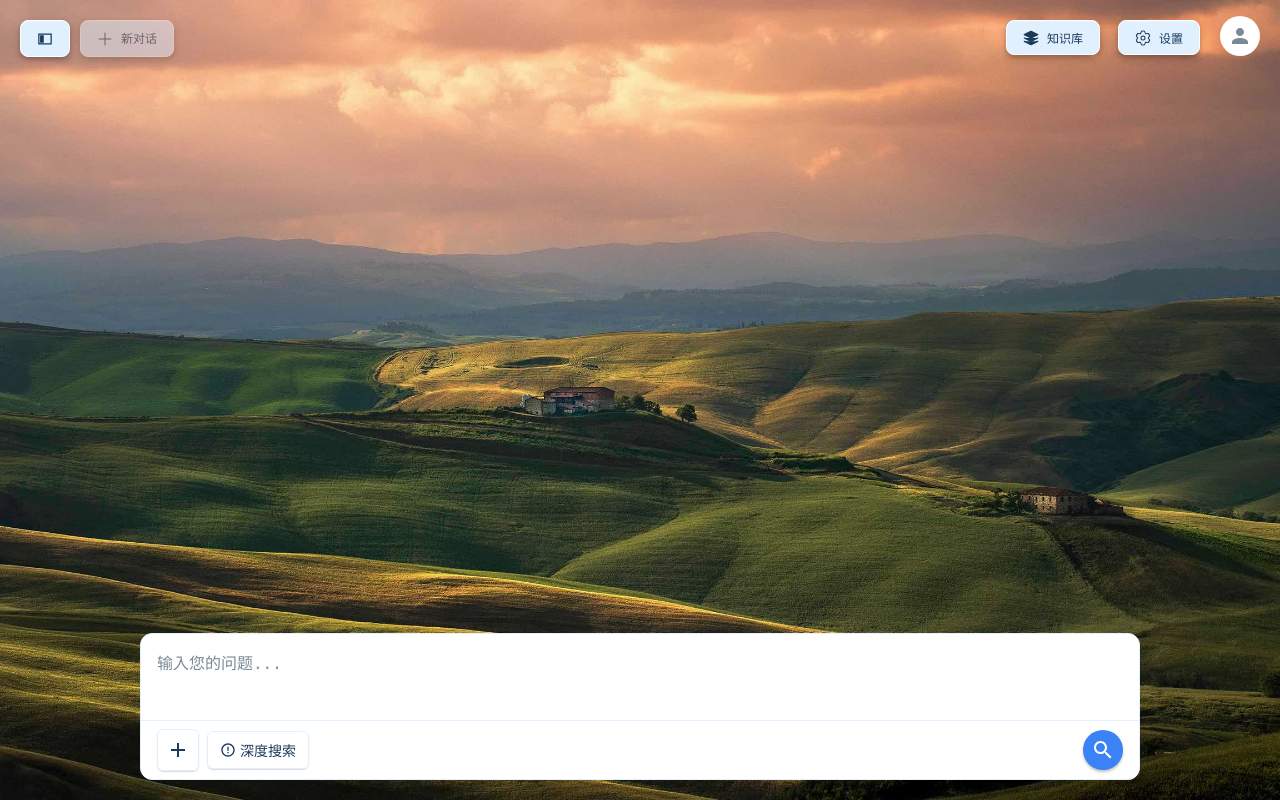
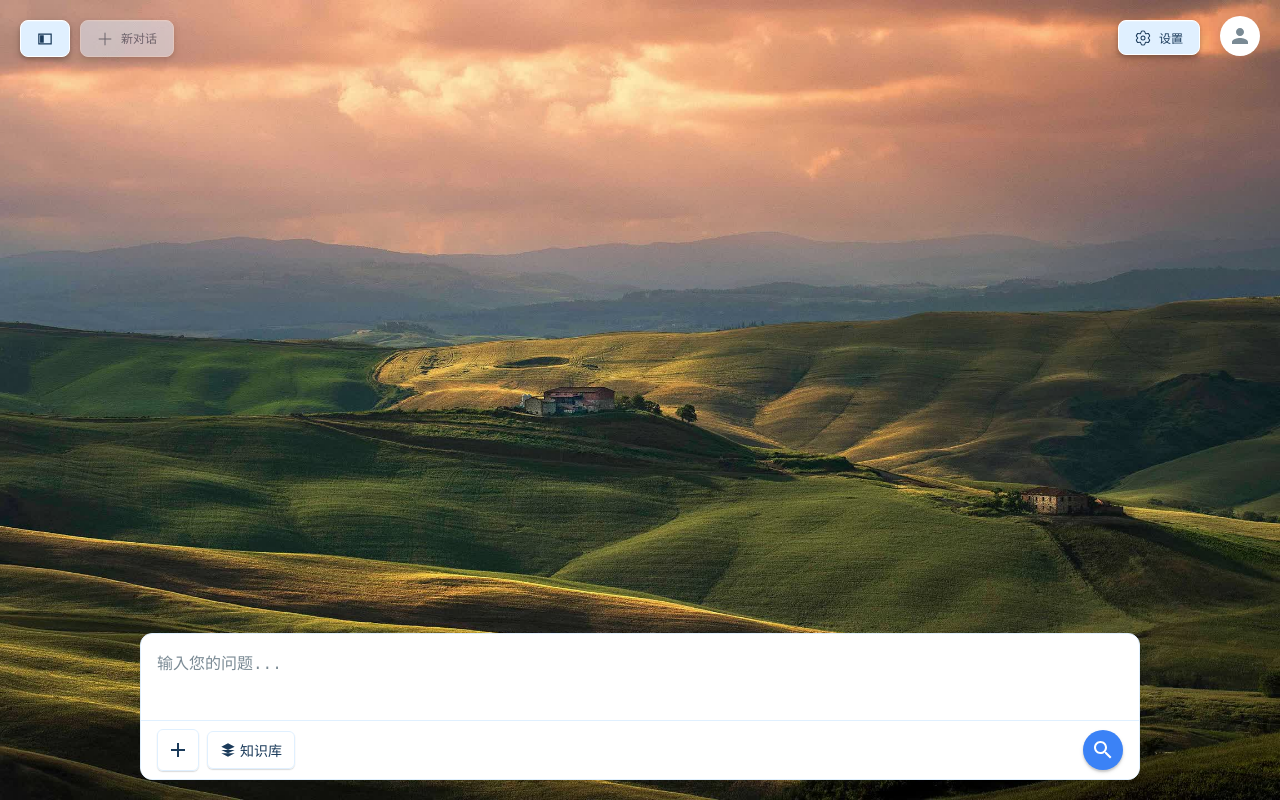
Before and after one commit to SummerBlue-code/MyWebAgentFrontend, a Vue app: page / in a window 1280 px wide. Shown: the top 800 px of the page. Built offline with nearby package versions, Linux system fonts and the light colour scheme.

Commit message:
- 完善了知识库功能

```diff
--- a/src/components/ChatInterface.vue
+++ b/src/components/ChatInterface.vue
@@ -53,12 +53,6 @@
     <button id="settings-button" @click="openSettingsPanel">
       <IconSetting class="settings-icon" />
       <span>设置</span>
-    </button>
-
-    <!-- 知识库按钮 -->
-    <button id="knowledge-button" @click="openKnowledgePanel">
-      <IconKnowledge class="knowledge-icon" />
-      <span>知识库</span>
     </button>
 
     <!-- 用户登录按钮 -->
@@ -461,9 +455,23 @@ const handleAddDatabase = async (name) => {
 
 // 选择数据库
 const handleSelectDatabase = async (db) => {
-  knowledgeStore.setCurrentDatabase(db.kb_id);
   // 获取该数据库的文件列表
   await fetchFileList(db.kb_id);
+};
+
+// 确认使用知识库
+const handleConfirmDatabase = (database) => {
+  if (database === null) {
+    // 取消使用知识库
+    knowledgeStore.setCurrentDatabase(null);
+    knowledgeStore.setCurrentFiles([]);
+    toastStore.showToast('已取消使用知识库', 'success');
+  } else {
+    // 使用选中的知识库
+    knowledgeStore.setCurrentDatabase(database.kb_id);
+    toastStore.showToast(`已选择知识库：${database.name}`, 'success');
+  }
+  closeKnowledgePanel();
 };
 
 // 上传文件
@@ -520,12 +528,6 @@ const handleDeleteFile = async (file) => {
   } catch (error) {
     toastStore.showToast(error.message, 'error');
   }
-};
-
-// 确认使用知识库
-const handleConfirmDatabase = (database) => {
-  knowledgeStore.setCurrentDatabase(database.kb_id);
-  toastStore.showToast(`已选择知识库：${database.name}`, 'success');
 };
 
 // 获取文件列表
--- a/src/components/chat/SearchBar.vue
+++ b/src/components/chat/SearchBar.vue
@@ -26,11 +26,19 @@
               <path d="M19 13h-6v6h-2v-6H5v-2h6V5h2v6h6v2z" fill="currentColor"/>
             </svg>
           </button>
-          <button class="deep-search-button">
+          <button
+            class="knowledge-button"
+            :class="{ 'has-selected': knowledgeStore.currentDatabase }"
+            @click="openKnowledgePanel"
+            :title="getKnowledgeButtonTitle"
+          >
             <svg viewBox="0 0 24 24" width="16" height="16" style="margin-right: 4px">
-              <path d="M12 2C6.48 2 2 6.48 2 12s4.48 10 10 10 10-4.48 10-10S17.52 2 12 2zm0 18c-4.41 0-8-3.59-8-8s3.59-8 8-8 8 3.59 8 8-3.59 8-8 8zm-1-13h2v6h-2zm0 8h2v2h-2z" fill="currentColor"/>
+              <path d="M12 2L2 7l10 5 10-5-10-5zM2 17l10 5 10-5M2 12l10 5 10-5" fill="currentColor"/>
             </svg>
-            深度搜索
+            <span class="knowledge-text">
+              {{ getKnowledgeButtonText }}
+            </span>
+            <span v-if="knowledgeStore.currentDatabase" class="selected-indicator"></span>
           </button>
         </div>
         <button class="icon-button search-button" @click="searchQuestion" title="搜索">
@@ -44,13 +52,15 @@
 </template>
 
 <script setup>
-import { ref } from 'vue';
+import { ref, computed } from 'vue';
 import ChatMessage from './ChatMessage.vue';
 import { useChatStore } from '../../stores/chat';
 import { useSettingsStore } from '../../stores/settings';
+import { useKnowledgeStore } from '../../stores/knowledge';
 
 const chatStore = useChatStore();
 const settingsStore = useSettingsStore();
+const knowledgeStore = useKnowledgeStore();
 
 const props = defineProps({
   isChatActive: {
@@ -67,6 +77,10 @@ const emit = defineEmits(['search', 'blur', 'unblur']);
 
 const searchInput = ref('');
 const chatContainer = ref(null);
+
+const openKnowledgePanel = () => {
+  knowledgeStore.toggleKnowledgePanel();
+};
 
 const blurBackground = () => {
   settingsStore.blurBackground();
@@ -90,6 +104,22 @@ const searchQuestion = () => {
     }, 100);
   }
 };
+
+const getKnowledgeButtonText = computed(() => {
+  if (!knowledgeStore.currentDatabase) {
+    return '知识库';
+  }
+  const currentDb = knowledgeStore.databaseList.find(db => db.kb_id === knowledgeStore.currentDatabase);
+  return currentDb ? currentDb.name : '知识库';
+});
+
+const getKnowledgeButtonTitle = computed(() => {
+  if (!knowledgeStore.currentDatabase) {
+    return '选择知识库';
+  }
+  const currentDb = knowledgeStore.databaseList.find(db => db.kb_id === knowledgeStore.currentDatabase);
+  return currentDb ? `当前知识库：${currentDb.name}` : '选择知识库';
+});
 </script>
 
 <style scoped>
@@ -182,7 +212,7 @@ textarea::placeholder {
   background: var(--color-background);
 }
 
-.deep-search-button {
+.knowledge-button {
   display: flex;
   align-items: center;
   padding: 8px 12px;
@@ -196,10 +226,53 @@ textarea::placeholder {
   box-shadow:
     0 1px 2px rgba(0, 0, 0, 0.05),
     0 1px 1px rgba(0, 0, 0, 0.1);
+  position: relative;
+  min-width: 80px;
 }
 
-.deep-search-button:hover {
+.knowledge-button.has-selected {
+  background: var(--color-primary);
+  border-color: var(--color-primary);
+  color: var(--vt-c-white);
+}
+
+.knowledge-text {
+  white-space: nowrap;
+  overflow: hidden;
+  text-overflow: ellipsis;
+  max-width: 120px;
+}
+
+.selected-indicator {
+  position: absolute;
+  top: -2px;
+  right: -2px;
+  width: 8px;
+  height: 8px;
+  background: var(--vt-c-white);
+  border-radius: 50%;
+  border: 2px solid var(--color-primary);
+}
+
+.knowledge-button:hover {
   background: var(--color-background);
+  transform: translateY(-1px);
+  box-shadow:
+    0 2px 4px rgba(0, 0, 0, 0.1),
+    0 2px 2px rgba(0, 0, 0, 0.15);
+}
+
+.knowledge-button.has-selected:hover {
+  background: var(--color-primary-hover);
+  border-color: var(--color-primary-hover);
+  color: var(--vt-c-white);
+}
+
+.knowledge-button:active {
+  transform: translateY(0);
+  box-shadow:
+    0 1px 2px rgba(0, 0, 0, 0.05),
+    0 1px 1px rgba(0, 0, 0, 0.1);
 }
 
 .search-button {
--- a/src/components/knowledge/KnowledgePanel.vue
+++ b/src/components/knowledge/KnowledgePanel.vue
@@ -12,7 +12,7 @@
       <div class="knowledge-container">
         <!-- 左侧数据库列表 -->
         <div class="database-list">
-          <h3>数据库列表</h3>
+          <h3>知识库列表</h3>
           <div class="database-input-section">
             <input
               type="text"
@@ -21,14 +21,14 @@
               class="database-input"
               @keyup.enter="handleAddDatabase"
             >
-            <button @click="handleAddDatabase" class="add-database-btn">添加数据库</button>
+            <button @click="handleAddDatabase" class="add-database-btn">添加知识库</button>
           </div>
           <div class="database-items">
             <div
               v-for="(db, index) in databaseList"
               :key="index"
               class="database-item"
-              :class="{ active: selectedDatabase === db.kb_id }"
+              :class="{ active: panelSelectedDatabase === db.kb_id }"
               @click="handleSelectDatabase(db)"
             >
               <span class="database-name">{{ db.name }}</span>
@@ -38,16 +38,18 @@
           <div class="confirm-section">
             <button
               class="confirm-btn"
-              :class="{ disabled: !selectedDatabase }"
-              :disabled="!selectedDatabase"
+              :class="{
+                disabled: !panelSelectedDatabase
+              }"
+              :disabled="!panelSelectedDatabase"
               @click="handleConfirmDatabase"
             >
-              使用此知识库
+              {{ panelSelectedDatabase === selectedDatabase && selectedDatabase !== null ? '取消此知识库' : '使用此知识库' }}
             </button>
             <button
               class="delete-database-btn"
-              :class="{ disabled: !selectedDatabase }"
-              :disabled="!selectedDatabase"
+              :class="{ disabled: !panelSelectedDatabase }"
+              :disabled="!panelSelectedDatabase"
               @click="handleDeleteDatabase"
             >
               删除此知识库
@@ -158,6 +160,7 @@ const toastStore = useToastStore();
 const newDatabaseName = ref('');
 const fileInput = ref(null);
 const selectedFile = ref(null);
+const panelSelectedDatabase = ref(null);
 
 const closePanel = () => {
   emit('close');
@@ -165,7 +168,7 @@ const closePanel = () => {
 
 const handleAddDatabase = () => {
   if (!newDatabaseName.value.trim()) {
-    toastStore.showToast('请输入数据库名称', 'error');
+    toastStore.showToast('请输入知识库名称', 'error');
     return;
   }
   emit('add-database', newDatabaseName.value);
@@ -173,6 +176,7 @@ const handleAddDatabase = () => {
 };
 
 const handleSelectDatabase = (db) => {
+  panelSelectedDatabase.value = db.kb_id;
   emit('select-database', db);
 };
 
@@ -197,12 +201,21 @@ const handleDeleteFile = (file) => {
 };
 
 const handleConfirmDatabase = () => {
-  if (!props.selectedDatabase) {
+  if (!panelSelectedDatabase.value) {
     toastStore.showToast('请先选择一个知识库', 'error');
     return;
   }
-  const selectedDb = props.databaseList.find(db => db.kb_id === props.selectedDatabase);
-  emit('confirm-database', selectedDb);
+  const selectedDb = props.databaseList.find(db => db.kb_id === panelSelectedDatabase.value);
+
+  if (panelSelectedDatabase.value === props.selectedDatabase) {
+    // 如果是当前使用的知识库，则取消使用
+    emit('confirm-database', null);
+    toastStore.showToast('已取消使用知识库', 'success');
+  } else {
+    // 否则使用选中的知识库
+    emit('confirm-database', selectedDb);
+    toastStore.showToast(`已选择知识库：${selectedDb.name}`, 'success');
+  }
   emit('close');
 };
 
@@ -211,11 +224,11 @@ const handleSelectFile = (file) => {
 };
 
 const handleDeleteDatabase = () => {
-  if (!props.selectedDatabase) {
+  if (!panelSelectedDatabase.value) {
     toastStore.showToast('请先选择一个知识库', 'error');
     return;
   }
-  const selectedDb = props.databaseList.find(db => db.kb_id === props.selectedDatabase);
+  const selectedDb = props.databaseList.find(db => db.kb_id === panelSelectedDatabase.value);
   emit('delete-database', selectedDb);
 };
 
@@ -510,6 +523,17 @@ const formatTime = (timestamp) => {
   box-shadow: none;
 }
 
+.confirm-btn.cancel-mode {
+  background: var(--color-background-soft);
+  color: var(--color-text);
+  border: 1px solid var(--color-border);
+}
+
+.confirm-btn.cancel-mode:hover:not(.disabled) {
+  background: var(--color-background);
+  border-color: var(--color-border-hover);
+}
+
 .delete-database-btn {
   width: 100%;
   background: var(--color-danger);
```
